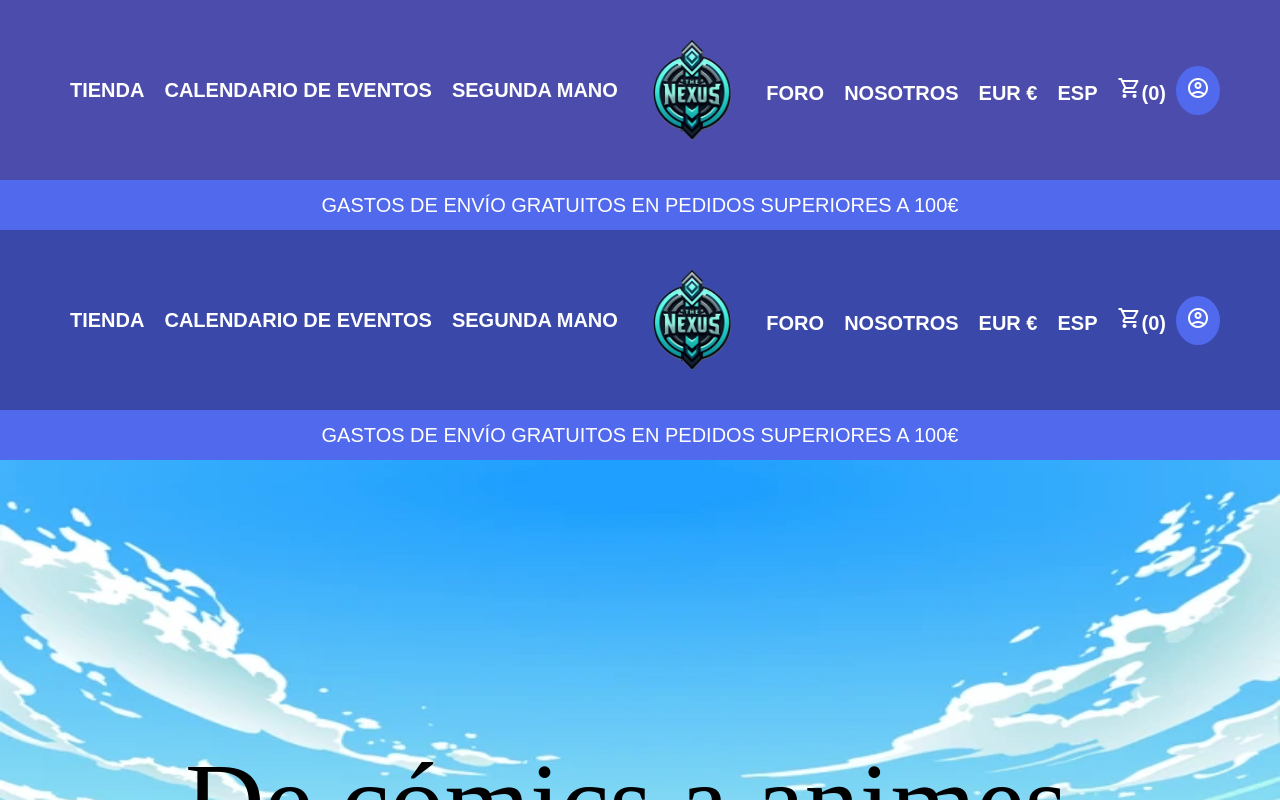
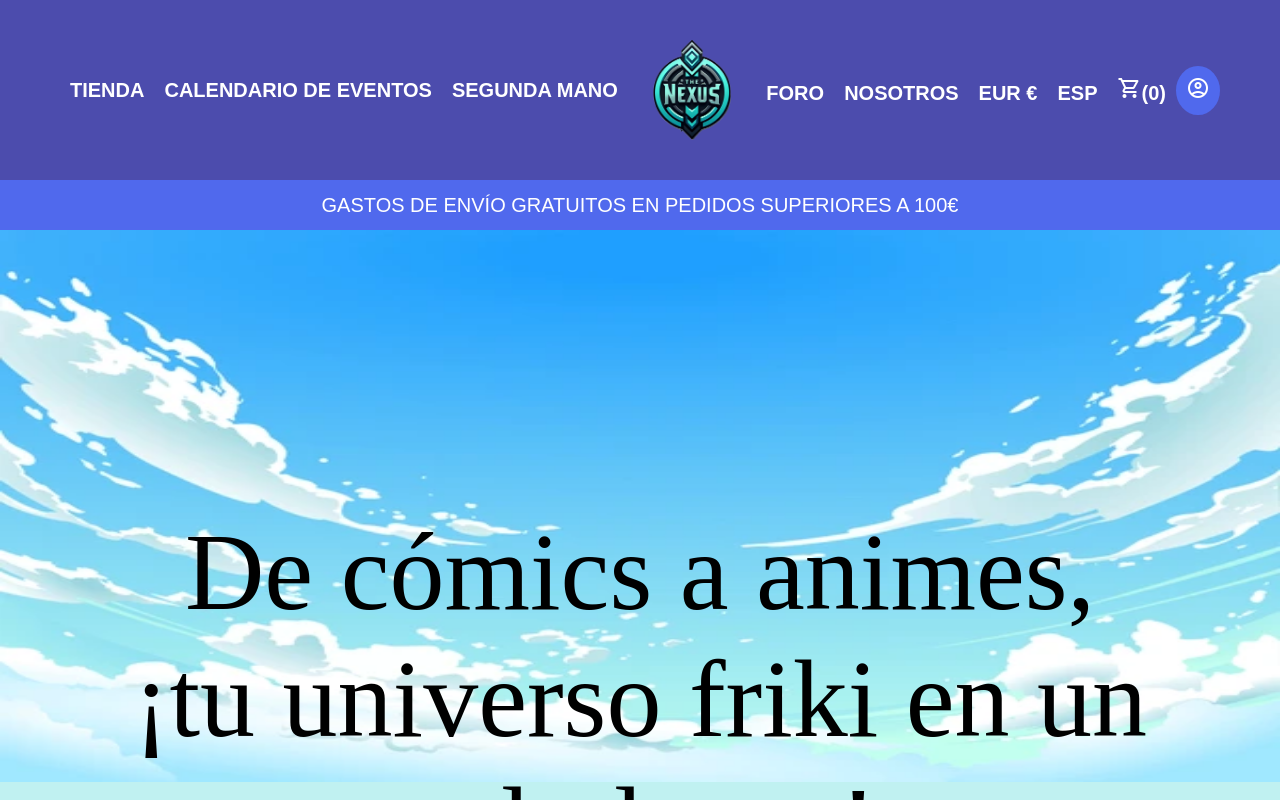
Before and after one commit to Hector-Wood-Santana-Dev/El-Nexo, an Angular app: page /Home in a window 1280 px wide. Shown: the top 800 px of the page. Built offline with nearby package versions, Linux system fonts and the light colour scheme; a web font is replaced by a local one.

Commit message:
Fixing Home header

```diff
--- a/src/app/Componentes/header/header.component.css
+++ b/src/app/Componentes/header/header.component.css
@@ -94,6 +94,7 @@ header {
 }
 .nav_links li a:hover {
   color: black;
+  cursor:pointer;
 }
 /*menu desplegable*/
 .bi-list{
--- a/src/app/Componentes/header/header.component.html
+++ b/src/app/Componentes/header/header.component.html
@@ -29,7 +29,7 @@
   <nav class="nav2">
     <ul class="nav_links">
       <li><a> foro </a></li>
-      <li><a > Nosotros </a></li>
+      <li><a (click)="cargarPagina('about-us')"> Nosotros </a></li>
       <li><a href="#"> EUR € </a></li>
       <li><a href="#"> ESP </a></li>
       <li><a href="#"> <span class="material-symbols-outlined">shopping_cart</span>(0) </a></li>
--- a/src/app/Componentes/header/header.component.ts
+++ b/src/app/Componentes/header/header.component.ts
@@ -1,4 +1,5 @@
 import { Component } from '@angular/core';
+import {Router} from "@angular/router";
 
 @Component({
   selector: 'app-header',
@@ -8,6 +9,10 @@ import { Component } from '@angular/core';
   styleUrl: './header.component.css'
 })
 export class HeaderComponent {
+  constructor(private router: Router){}
+  cargarPagina(url: string) {
+    this.router.navigate([url]);
+  }
 
   abrir(){
     const nav =document.querySelector("#nav")!;
--- a/src/app/Paginas/home/home.component.html
+++ b/src/app/Paginas/home/home.component.html
@@ -7,7 +7,6 @@
   <link href="https://fonts.googleapis.com/css2?family=Just+Another+Hand&display=swap" rel="stylesheet">
 </head>
 <body>
-<app-header></app-header>
 <div class="container">
   <img class="cielo" src="./assets/image/cielo.png" height="452" weight="1440" alt="logo">
   <div class="texto-centrado">De cómics a animes, ¡tu universo friki en un solo lugar!</div>
@@ -61,5 +60,4 @@ Ofrecemos
   <img src="./assets/image/laFortaleza.png" style="width: 221px; height: 221px;border-radius: 50%;">
 
 </div>
-<app-footer></app-footer>
 </body>
```
